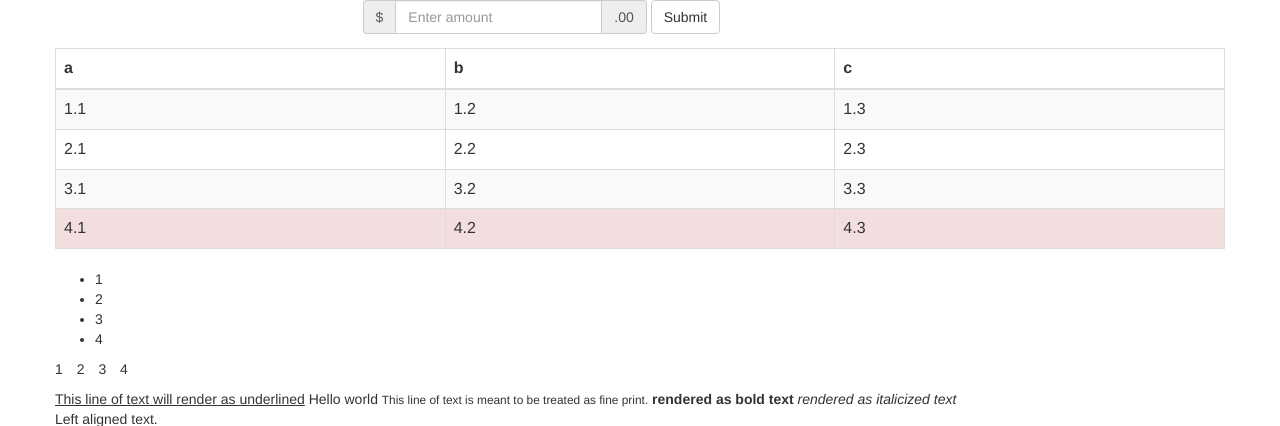
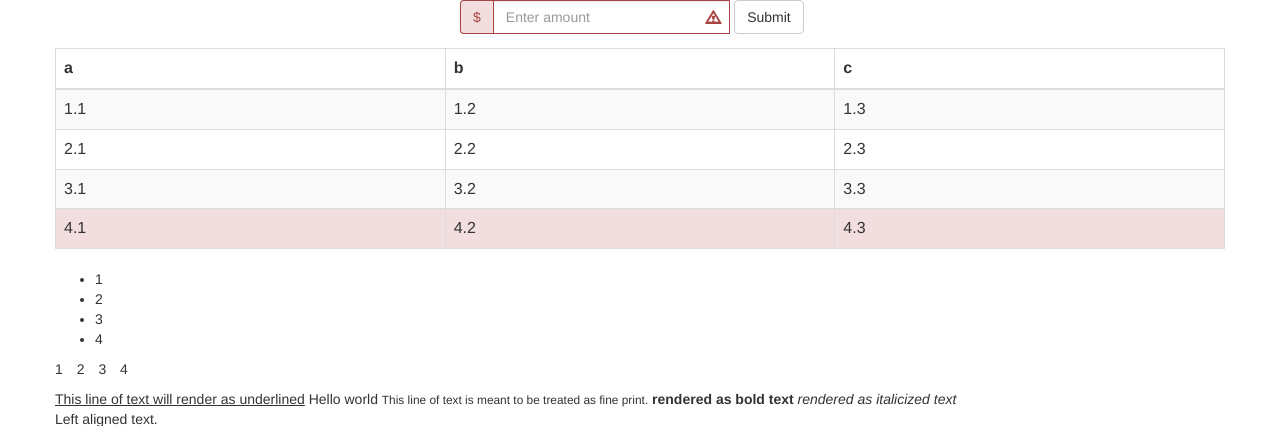
Before and after one commit to slaviber/CyberProgramming, a web app: page / in a window 1280 px wide. Shown: the top 426 px of the page. Run offline with its HTML, style and script files only (its server is not run), Linux system fonts and the light colour scheme; data that the repository does not hold is empty.

Commit message:
Display error on input

```diff
--- a/05_SampleBootstrap/WebContent/index.html
+++ b/05_SampleBootstrap/WebContent/index.html
@@ -12,15 +12,15 @@
 		<div class="row">
 			<!-- Styled form -->
 			<!-- offset: 4, size: 4, space after: 4 so it is centered -->
-			<div class="col-md-offset-3 col-md-6">
+			<div class="col-md-offset-4 col-md-4">
 				<!-- Styled form -->
 				<form class="form-inline">
 					<div class="form-group">
 						<label class="sr-only" for="exampleInputAmount1">Amount</label>
-							<div class="input-group">
+							<div class="input-group has-error has-feedback">
       						<div class="input-group-addon">$</div>
 							<input type="email" class="form-control" id="exampleInputAmount1" placeholder="Enter amount">
-      						<div class="input-group-addon">.00</div>
+      						<span class="glyphicon glyphicon-warning-sign form-control-feedback" ></span>
 						</div>
 					</div>
 					<button type="submit" class="btn btn-default">Submit</button>
```
